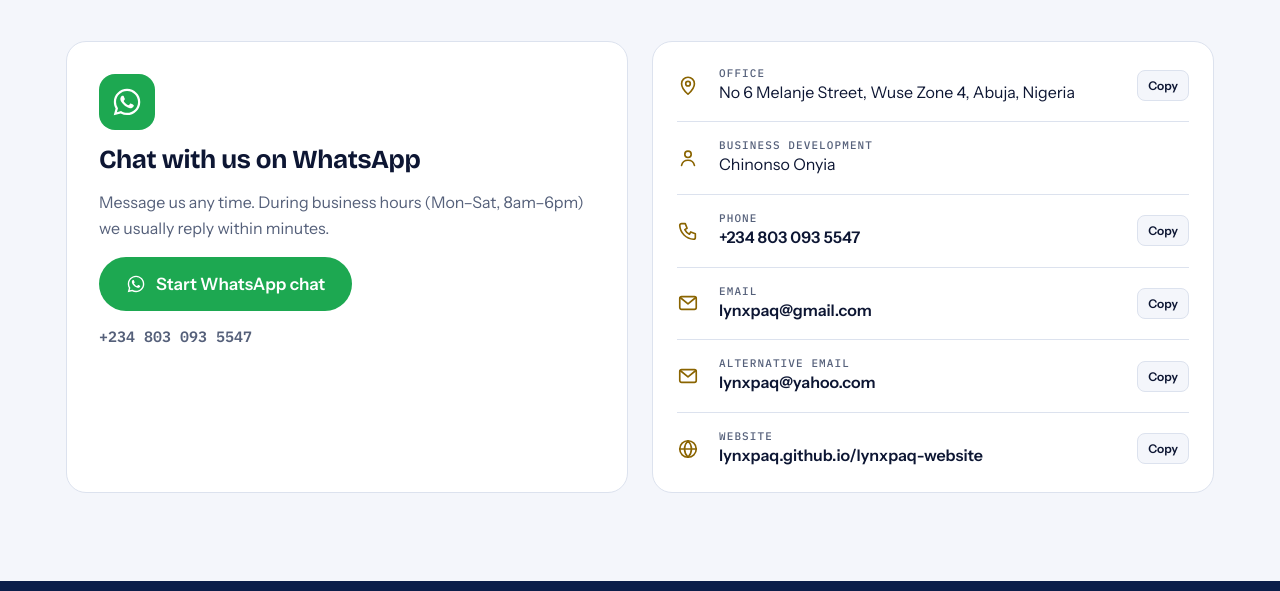
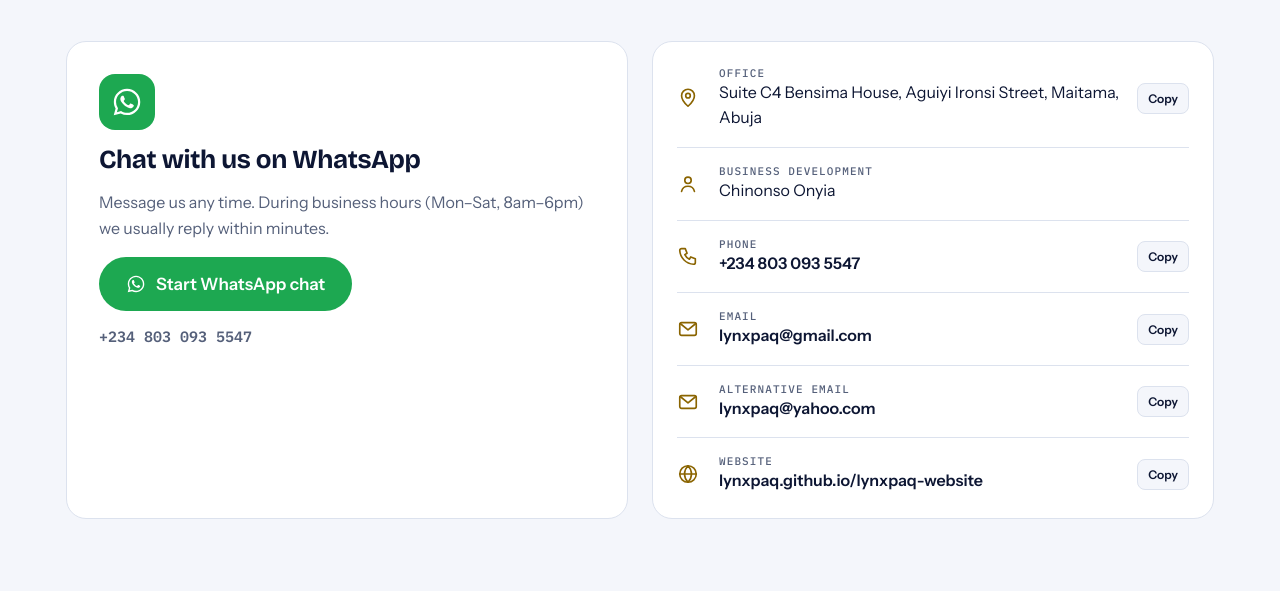
Before and after one commit to Lynxpaq/lynxpaq-website, a plain HTML site: page ecommerce.html in a window 1280 px wide. Shown: the part 5565-6156 px from the top of the page. Drawn offline with nearby package versions, Linux system fonts and the light colour scheme.

Commit message:
Pricing packages with free trial; new office address
Standard N45,000, Professional N95,000, Enterprise N135,000 per hotel group, all per month with a one-month free trial; setup fee from N250,000 paid at setup. Office address updated to Suite C4 Bensima House, Aguiyi Ironsi Street, Maitama, Abuja on both pages.

```diff
--- a/ecommerce.html
+++ b/ecommerce.html
@@ -295,7 +295,7 @@
         <span class="wa-num">+234 803 093 5547</span>
       </div>
       <div class="lines">
-        <div class="line"><svg viewBox="0 0 24 24" fill="none" stroke="currentColor" stroke-width="1.8" stroke-linecap="round" stroke-linejoin="round" aria-hidden="true"><path d="M12 21s-7-6.2-7-11.5A7 7 0 0 1 19 9.5C19 14.8 12 21 12 21Z"/><circle cx="12" cy="9.5" r="2.5"/></svg><div><small>Office</small>No 6 Melanje Street, Wuse Zone 4, Abuja, Nigeria</div><button class="copy" type="button" data-copy="No 6 Melanje Street, Wuse Zone 4, Abuja, Nigeria">Copy</button></div>
+        <div class="line"><svg viewBox="0 0 24 24" fill="none" stroke="currentColor" stroke-width="1.8" stroke-linecap="round" stroke-linejoin="round" aria-hidden="true"><path d="M12 21s-7-6.2-7-11.5A7 7 0 0 1 19 9.5C19 14.8 12 21 12 21Z"/><circle cx="12" cy="9.5" r="2.5"/></svg><div><small>Office</small>Suite C4 Bensima House, Aguiyi Ironsi Street, Maitama, Abuja</div><button class="copy" type="button" data-copy="Suite C4 Bensima House, Aguiyi Ironsi Street, Maitama, Abuja">Copy</button></div>
         <div class="line"><svg viewBox="0 0 24 24" fill="none" stroke="currentColor" stroke-width="1.8" stroke-linecap="round" stroke-linejoin="round" aria-hidden="true"><circle cx="12" cy="8" r="3.5"/><path d="M5 20c.8-3.6 3.6-5.6 7-5.6s6.2 2 7 5.6"/></svg><div><small>Business development</small>Chinonso Onyia</div><span></span></div>
         <div class="line"><svg viewBox="0 0 24 24" fill="none" stroke="currentColor" stroke-width="1.8" stroke-linecap="round" stroke-linejoin="round" aria-hidden="true"><path d="M5 4h4l2 5-2.5 1.5a11 11 0 0 0 5 5L15 13l5 2v4a2 2 0 0 1-2 2A16 16 0 0 1 3 6a2 2 0 0 1 2-2Z"/></svg><div><small>Phone</small><a href="tel:+2348030935547">+234 803 093 5547</a></div><button class="copy" type="button" data-copy="+2348030935547">Copy</button></div>
         <div class="line"><svg viewBox="0 0 24 24" fill="none" stroke="currentColor" stroke-width="1.8" stroke-linecap="round" stroke-linejoin="round" aria-hidden="true"><rect x="3" y="5" width="18" height="14" rx="2"/><path d="M3.5 6l8.5 7 8.5-7"/></svg><div><small>Email</small><a href="mailto:lynxpaq@gmail.com">lynxpaq@gmail.com</a></div><button class="copy" type="button" data-copy="lynxpaq@gmail.com">Copy</button></div>
```
Also changed, not shown: index.html (+1 -1 lines).
